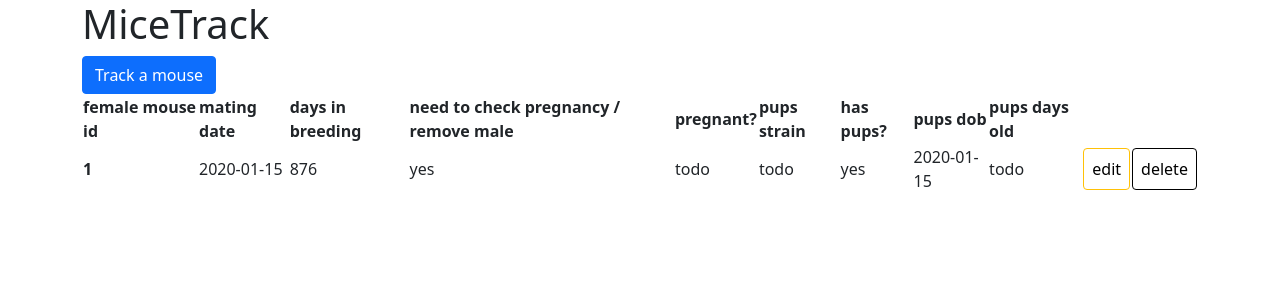
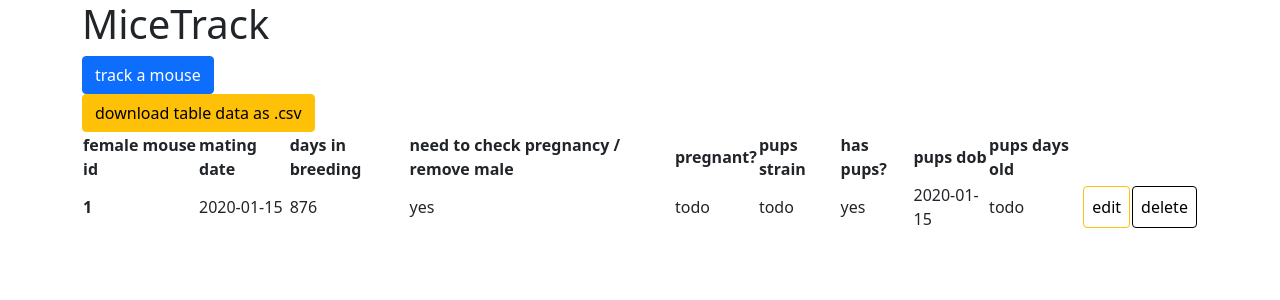
Before and after one commit to akaomy/miceTrack, a Flask app: page / in a window 1280 px wide. Shown: the top 300 px of the page. Run offline with Flask 2, Linux system fonts and the light colour scheme; tables that the repository leaves empty hold one stand-in row (values such as "Sample post"); some libraries are stand-ins or nearby versions.

Commit message:
add buttons wrapper to apply flexbox properties

```diff
--- a/static/app.jsx
+++ b/static/app.jsx
@@ -1,4 +1,3 @@
-
 function App() {
 
     const [status, setStatus] = React.useState(null)
@@ -18,6 +17,7 @@ function App() {
     const [isCreate, setIsCreate] = React.useState(false)
 
     const [mouseId, setMouseId] = React.useState(null)
+    const [exportData, setExportData] = React.useState('')
 
     // get mice data to populate the table
     React.useEffect(() => {
@@ -79,7 +79,6 @@ function App() {
             has_pups: hasPups,
             pups_dob: pupsDob,
         }
-        console.log('formInputs', formInputs)
         fetch('/track-mice/create', {
             method: 'POST',
             body: JSON.stringify(formInputs),
@@ -164,13 +163,22 @@ function App() {
     return (
         <div className="container">
             <h1>MiceTrack</h1>
+            <div className="buttons-wrapper">
                 <button
                     type="button"
                     onClick={handleCreateMiceBtn}
                     className="btn btn-primary"
                 >
-                Track a mouse
+                    track a mouse
                 </button>
+                <br/>
+                <a
+                    href="/track-mice/export"
+                    className="btn btn-warning btn-csv"
+                >
+                    download table data as .csv
+                </a>
+            </div>
             {popupModal &&
             <Modal
                 status={status}
--- a/templates/homepage.html
+++ b/templates/homepage.html
@@ -12,7 +12,7 @@
         <script crossorigin src="https://cdnjs.cloudflare.com/ajax/libs/babel-standalone/6.26.0/babel.js"></script>
         <!-- Load Bootstrap -->
         <link href="https://cdn.jsdelivr.net/npm/bootstrap@5.0.1/dist/css/bootstrap.min.css" rel="stylesheet" integrity="sha384-+0n0xVW2eSR5OomGNYDnhzAbDsOXxcvSN1TPprVMTNDbiYZCxYbOOl7+AMvyTG2x" crossorigin="anonymous">
-        <!-- Load custome stylesheet -->
+        <!-- Load custom stylesheet -->
         <link rel="stylesheet" href="static/custom.css">
       </head>
     <body>
```
Also changed, not shown: static/convert.js (added). Lines whose indentation alone changed are shown as unchanged.
